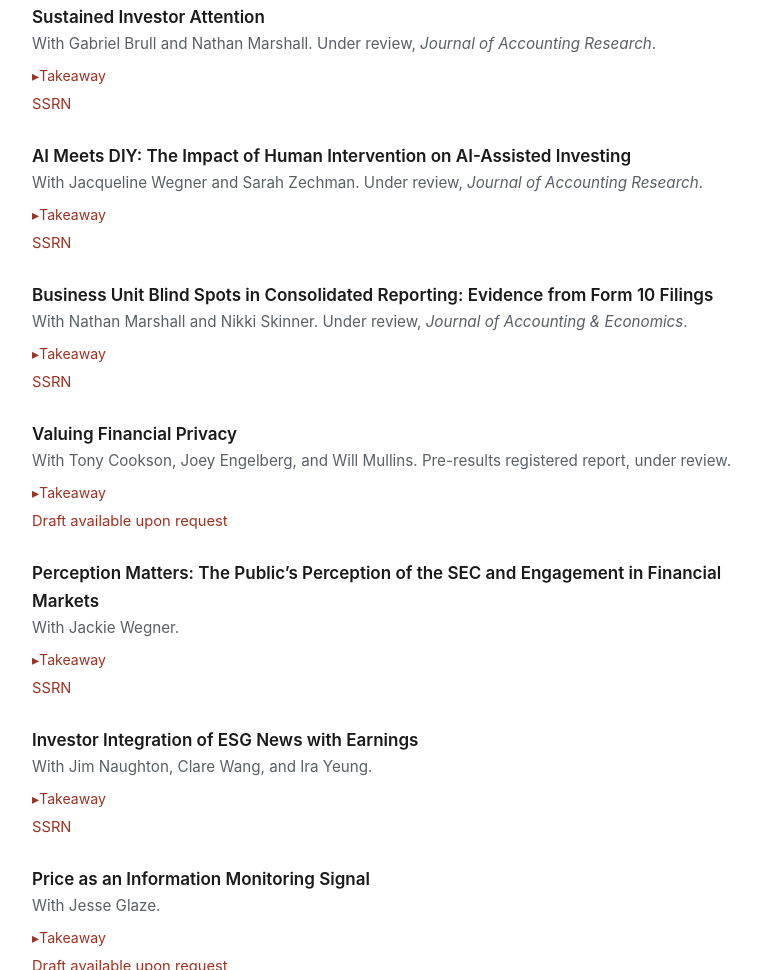
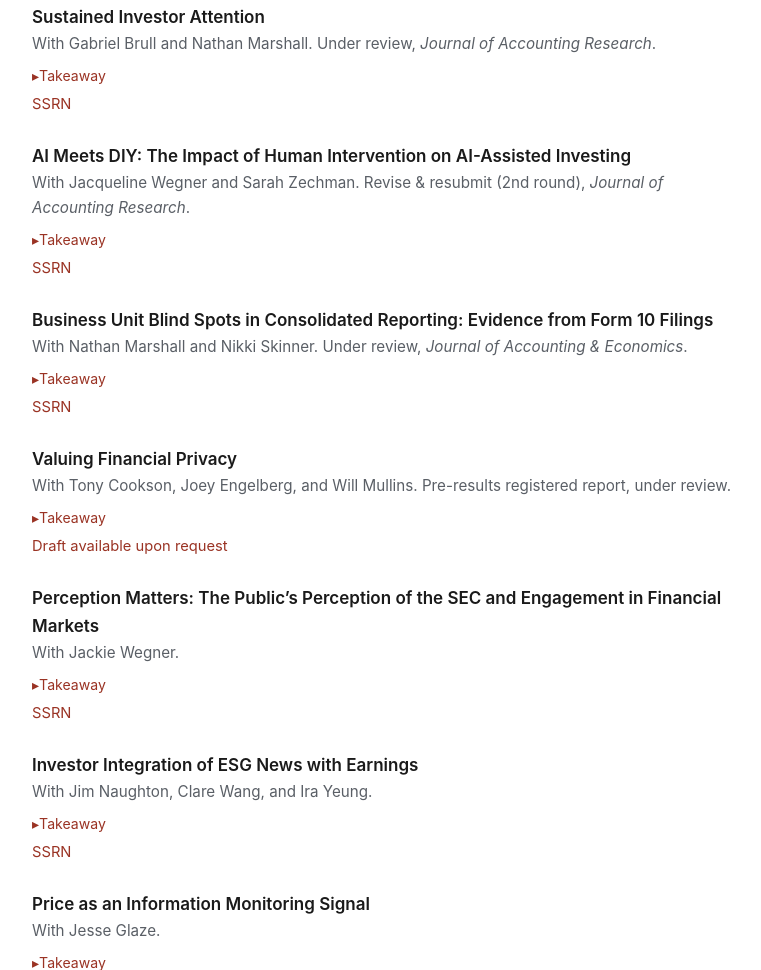
Before and after one commit to austinsmoss/austinmoss.me, a plain HTML site: page research.html in a window 1280 px wide. Shown: the part 1180-2150 px from the top of the page, without its empty margins (250-1011 px from the left). Drawn offline with Linux system fonts and the light colour scheme.

Commit message:
Update CV; AI Meets DIY now R&R at JAR

```diff
--- a/research.html
+++ b/research.html
@@ -134,7 +134,7 @@
 
     <div class="pub">
       <div class="pub-title">AI Meets DIY: The Impact of Human Intervention on AI-Assisted Investing</div>
-      <div class="pub-meta">With Jacqueline Wegner and Sarah Zechman. Under review, <em>Journal of Accounting Research</em>.</div>
+      <div class="pub-meta">With Jacqueline Wegner and Sarah Zechman. Revise &amp; resubmit (2nd round), <em>Journal of Accounting Research</em>.</div>
       <details class="takeaway">
         <summary>Takeaway</summary>
         <p>
```
Also changed, not shown: cv.html (+1 -1 lines), 1 other file.
